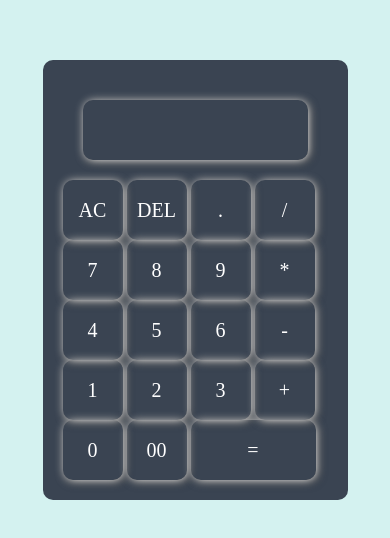
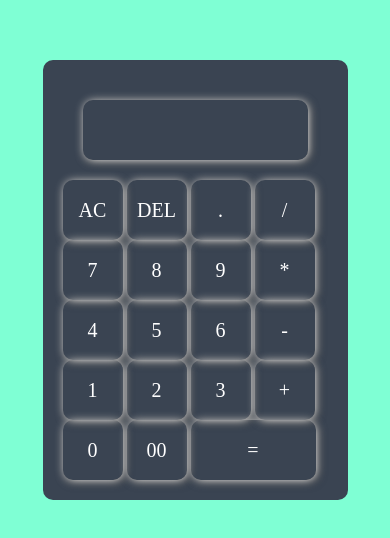
Before and after one commit to YuvarajS03/Calculator, a plain HTML site: page index.html in a window 390 px wide. Shown: the part 142-680 px from the top of the page. Drawn offline with Linux system fonts and the light colour scheme.

Commit message:
Initial Commit

```diff
--- a/calculator.css
+++ b/calculator.css
@@ -46,3 +46,8 @@ form .display input{
 form input.equal{
     width: 125px;
 }
+@media screen and (max-width: 600px) {
+    .container {
+      background: aquamarine;
+    }
+  }
```
